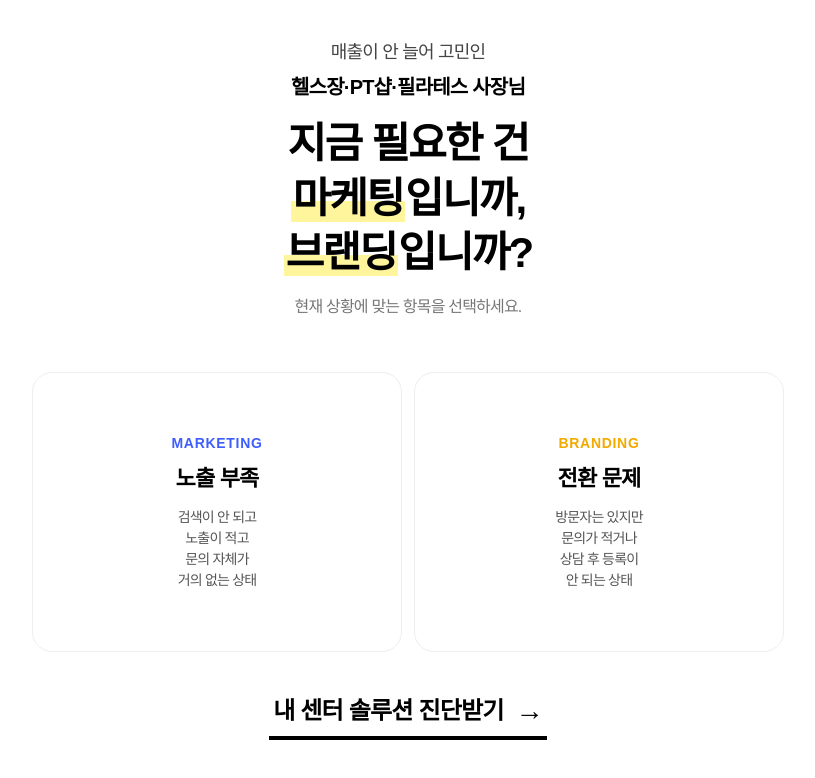
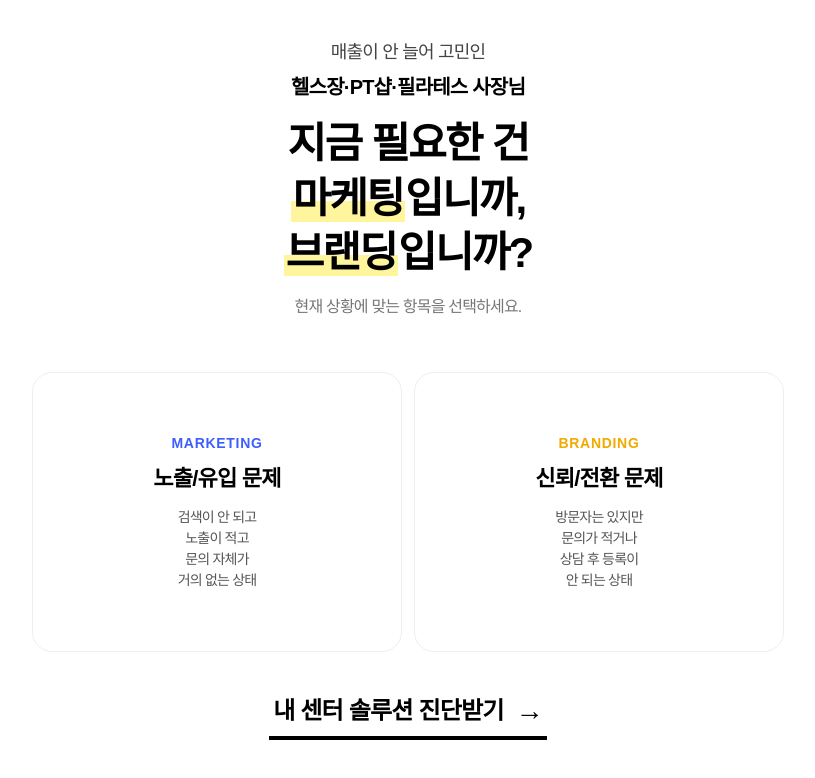
Before and after one commit to ContentsCoach/GYMCOACH, a plain HTML site: page index.html in a window 1280 px wide. Shown: the whole page, without its empty margins (232-1047 px from the left). Drawn offline with Linux system fonts and the light colour scheme; a web font is replaced by a local one.

Commit message:
Update index.html

```diff
--- a/index.html
+++ b/index.html
@@ -143,15 +143,15 @@
     </header>
 
     <div class="card-container">
-        <a href="https://naver.me/FVSQeTYD" class="card marketing">
+        <a href="marketing-list.html" class="card marketing">
             <span class="label">MARKETING</span>
-            <h2 class="status">노출 부족</h2>
+            <h2 class="status">노출/유입 문제</h2>
             <p class="detail">검색이 안 되고<br>노출이 적고<br>문의 자체가<br>거의 없는 상태</p>
         </a>
 
-        <a href="https://naver.me/FVSQeTYD" class="card branding">
+        <a href="branding-list.html" class="card branding">
             <span class="label">BRANDING</span>
-            <h2 class="status">전환 문제</h2>
+            <h2 class="status">신뢰/전환 문제</h2>
             <p class="detail">방문자는 있지만<br>문의가 적거나<br>상담 후 등록이<br>안 되는 상태</p>
         </a>
     </div>
```
